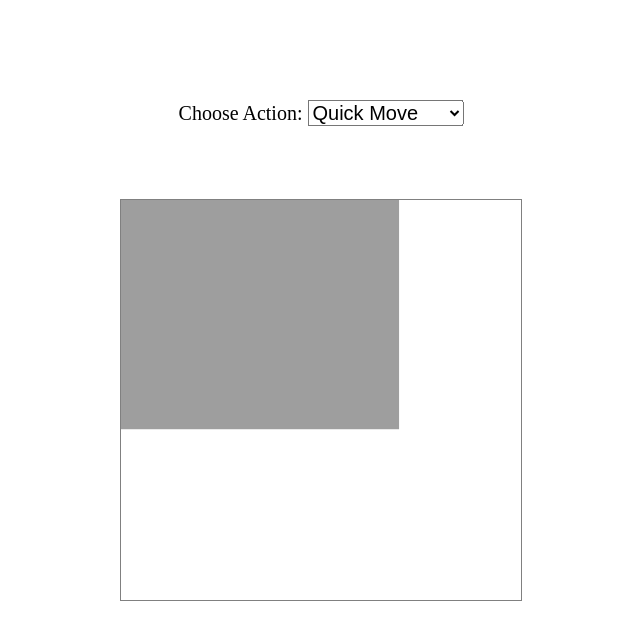
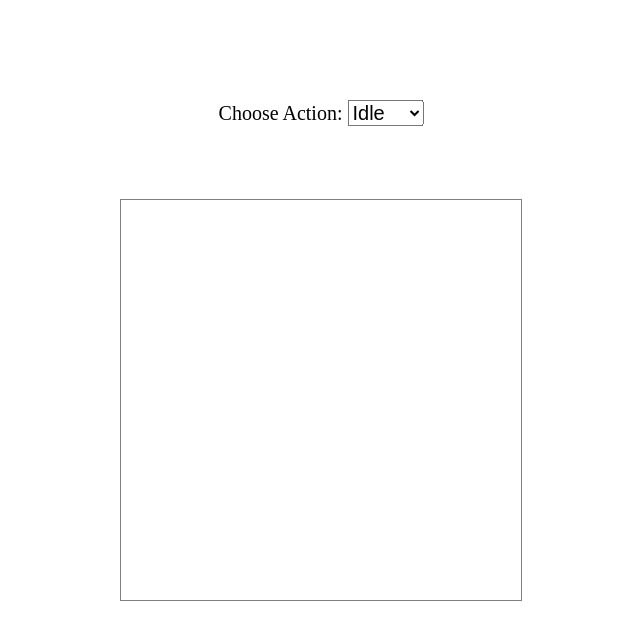
Before and after one commit to krithiexplorer/js_games, a plain HTML site: page sprite_animation/index.html in a window 1280 px wide. Shown: the whole page, without its empty margins (319-959 px from the left). Drawn offline with Linux system fonts and the light colour scheme.

Commit message:
sprite animation done

```diff
--- a/sprite_animation/index.html
+++ b/sprite_animation/index.html
@@ -9,14 +9,18 @@
 <body>
     <canvas id="canvas-x"></canvas>
     <div class="controls">
-        <label for="controls">Choose Action:</label>
-        <select id="controls">
-            <option value="quick-move">Quick Move</option>
-            <option value="forward-swing">Forward Swing</option>
-            <option value="left-swing">Left Swing</option>
-            <option value="side-swing">Side Swing</option>
-            <option value="lift-head">Lift Head</option>
+        <label for="animations">Choose Action:</label>
+        <select id="animations">
+            <option value="idle">Idle</option>
+            <option value="jump">Jump</option>
+            <option value="fall">Fall</option>
+            <option value="run">Run</option>
+            <option value="dizzy">Dizzy</option>
             <option value="sit">Sit</option>
+            <option value="roll">Roll</option>
+            <option value="bite">Sit</option>
+            <option value="ko">KO</option>
+            <option value="gethit">Gethit</option>
         </select>
     </div>
     <script src="index.js"></script>
--- a/sprite_animation/index.js
+++ b/sprite_animation/index.js
@@ -1,3 +1,10 @@
+let playerState = 'idle';
+const dropdown = document.getElementById('animations');
+dropdown.addEventListener('change',(e) =>
+{
+    playerState = e.target.value;
+}
+)
 const canvas = document.getElementById("canvas-x");
 const ctx = canvas.getContext("2d");
 const CANVAS_WIDTH = canvas.width = 400;
@@ -7,8 +14,6 @@ const spriteImage = new Image();
 spriteImage.src = 'shadow_dog.png';
 let spriteWidth = 575;
 let spriteHeight = 523;
-let frameX = 0;
-let frameY = 0;
 let gameFrame = 0;
 const staggerFrame = 5;
 const spriteAnimations = [];
@@ -22,22 +27,57 @@ const animationStates = [
         frames: 7
     },
     {
-        name:'down',
+        name:'fall',
         frames:7
+    },
+    {
+        name:'run',
+        frames:9
+    },
+    {
+        name:'dizzy',
+        frames:11
+    },
+    {
+        name:'sit',
+        frames:5
+    },
+    {
+        name:'roll',
+        frames:7
+    },
+    {
+        name:'bite',
+        frames:7
+    },
+    {
+        name:'ko',
+        frames:12
+    },
+    {
+        name:'gethit',
+        frames:4
     }
 ]
 animationStates.forEach((state, index) => {
     let frames = {
         loc : []
     }
-
+    for(let j=0;j<state.frames;j++)
+    {
+        let positionX = j * spriteWidth;
+        let positionY = index * spriteHeight;
+        frames.loc.push({x:positionX,y:positionY});
+    }
+    spriteAnimations[state.name] = frames;
 })
 function animate()
 {
     ctx.clearRect(0,0,CANVAS_WIDTH,CANVAS_HEIGHT);
-    let position = Math.floor(gameFrame/staggerFrame)%6;
-    frameX = spriteWidth * position;
-    ctx.drawImage(spriteImage,frameX,frameY * spriteHeight,spriteWidth,spriteHeight,0,0,CANVAS_WIDTH,CANVAS_HEIGHT);
+    let position = Math.floor(gameFrame/staggerFrame) % spriteAnimations[playerState].loc.length;
+    let frameX = spriteWidth * position;
+    let frameY = spriteAnimations[playerState].loc[position].y;
+    ctx.drawImage(spriteImage,frameX,frameY,spriteWidth,spriteHeight,0,0,CANVAS_WIDTH,CANVAS_HEIGHT);
     gameFrame++;
     requestAnimationFrame(animate);
 }
```
